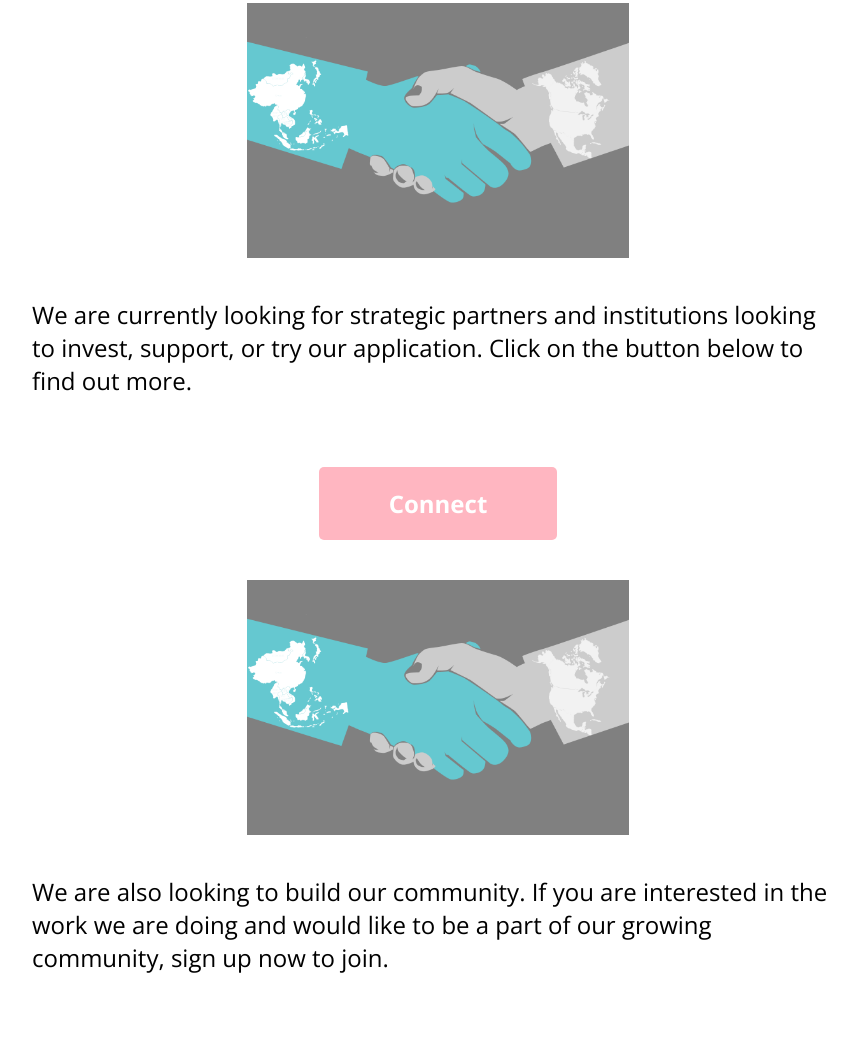
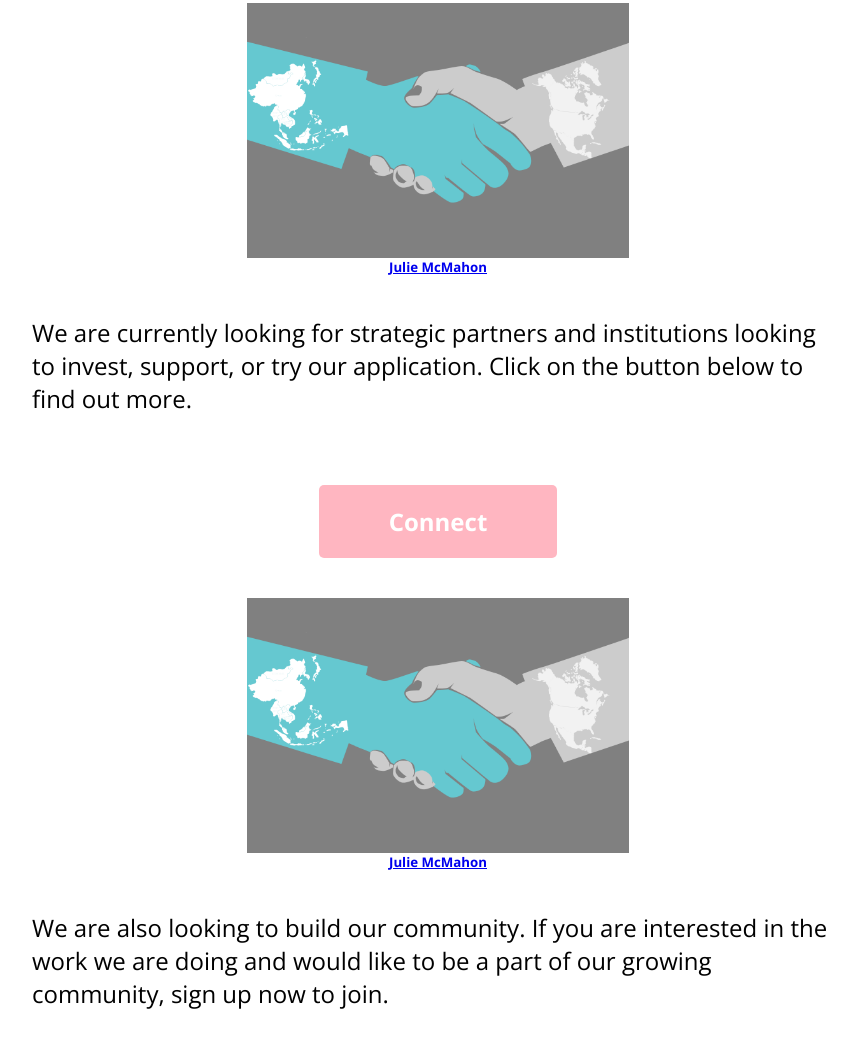
Before and after one commit to WCram/Vernacular_Website, a plain HTML site: page connect.html in a window 1280 px wide. Shown: the part 162-1203 px from the top of the page, without its empty margins (202-1059 px from the left). Drawn offline with nearby package versions, Linux system fonts and the light colour scheme.

Commit message:
Added attribution for images

```diff
--- a/connect.html
+++ b/connect.html
@@ -23,6 +23,7 @@
 
         <div class="connect-form">
             <img src="media/images/Handshake_Image.png" alt="East / West Handshake">
+            <h5><a href="https://news.illinois.edu/view/6367/527089">Julie McMahon</a></h5>
             <div class="connect-form-content">
                 We are currently looking for strategic partners and institutions looking to invest, support, or try our application. Click on the button below to find out more.
             </div>
@@ -33,6 +34,7 @@
         </div>
         <div class="connect-form">
             <img src="media/images/Handshake_Image.png" alt="East / West Handshake">
+            <h5><a href="https://news.illinois.edu/view/6367/527089">Julie McMahon</a></h5>
             <div class="connect-form-content">
                 We are also looking to build our community. If you are interested in the work we are doing and would like to be a part of our growing community, sign up now to join.
             </div>
--- a/style/style.css
+++ b/style/style.css
@@ -197,6 +197,11 @@ nav #nav-bar {
 
 }
 
+.connect-form h5 {
+    display: block;
+    text-align: center;
+}
+
 .connect-form-content {
     width: 70%;
     margin: 0 auto;
```
